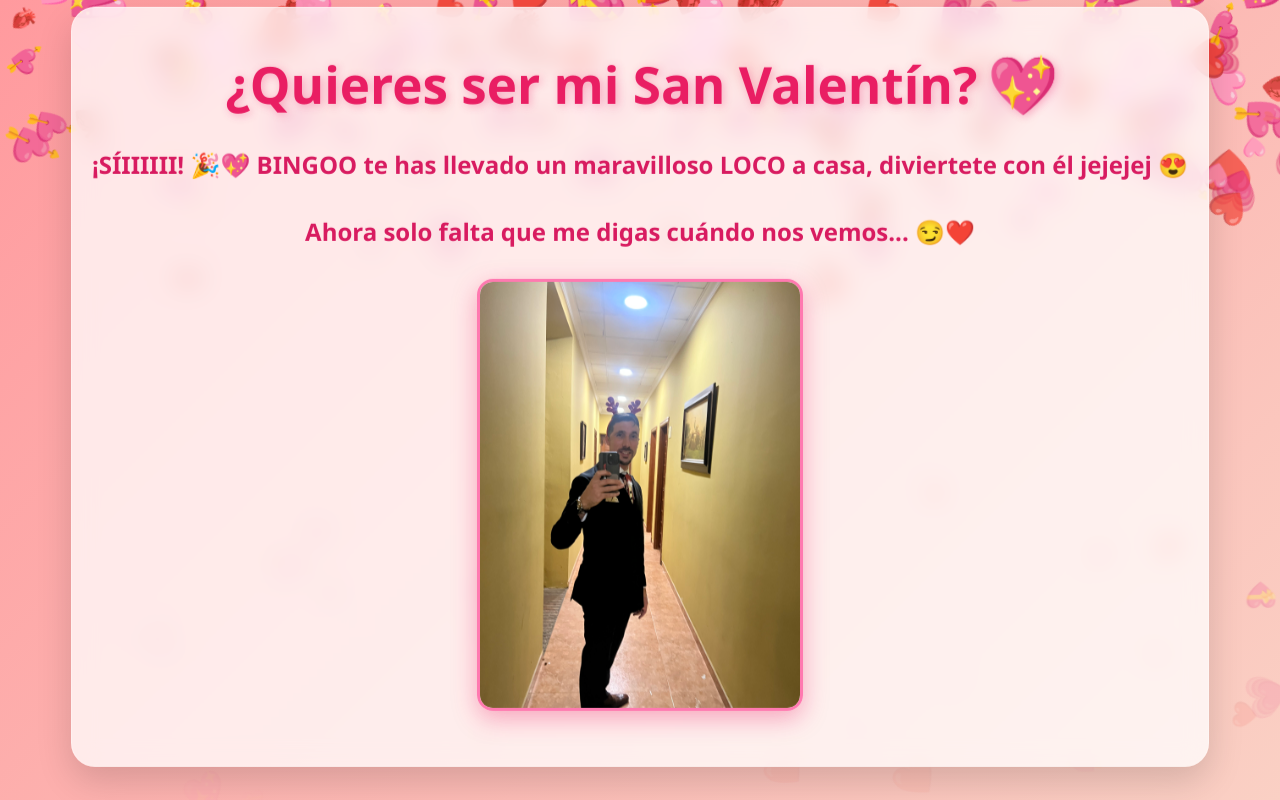
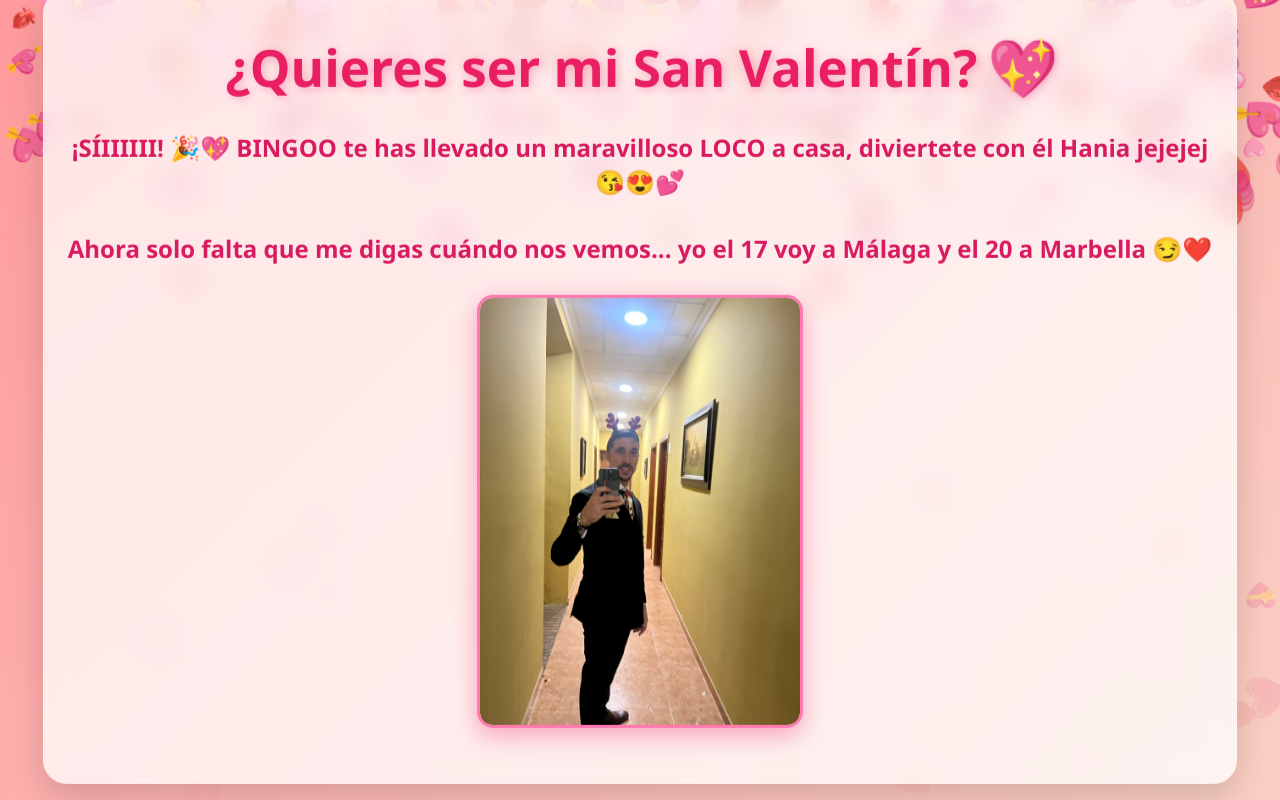
Before and after one commit to antoniojoaquin102349/juego-San-valentin, a plain HTML site: page index.html in a window 1280 px wide. Both pictures are taken after a click on the button "SÍIIII 💕". Drawn offline with Linux system fonts and the light colour scheme.

Commit message:
Últimos retoques

```diff
--- a/index.html
+++ b/index.html
@@ -50,7 +50,7 @@ yesBtn.addEventListener("click", () => {
   if (yesClicked) return;
   yesClicked = true;
 
-  message.innerHTML = "¡SÍIIIIII! 🎉💖 BINGOO  te has llevado un maravilloso LOCO a casa, diviertete con él jejejej 😍";
+  message.innerHTML = "¡SÍIIIIII! 🎉💖 BINGOO  te has llevado un maravilloso LOCO a casa, diviertete con él Hania jejejej 😘😍💕";
 
   // ──── Aparece la foto ───────────────────────────────────────
   const photoContainer = document.createElement("div");
@@ -81,7 +81,7 @@ yesBtn.addEventListener("click", () => {
 
   // Opcional: mensaje adicional después de unos segundos
   setTimeout(() => {
-    message.innerHTML += "<br><br>Ahora solo falta que me digas cuándo nos vemos... 😏❤️";
+    message.innerHTML += "<br><br>Ahora solo falta que me digas cuándo nos vemos... yo el 17 voy a Málaga y el 20 a Marbella 😏❤️";
   }, 2000);
 });
 
```
